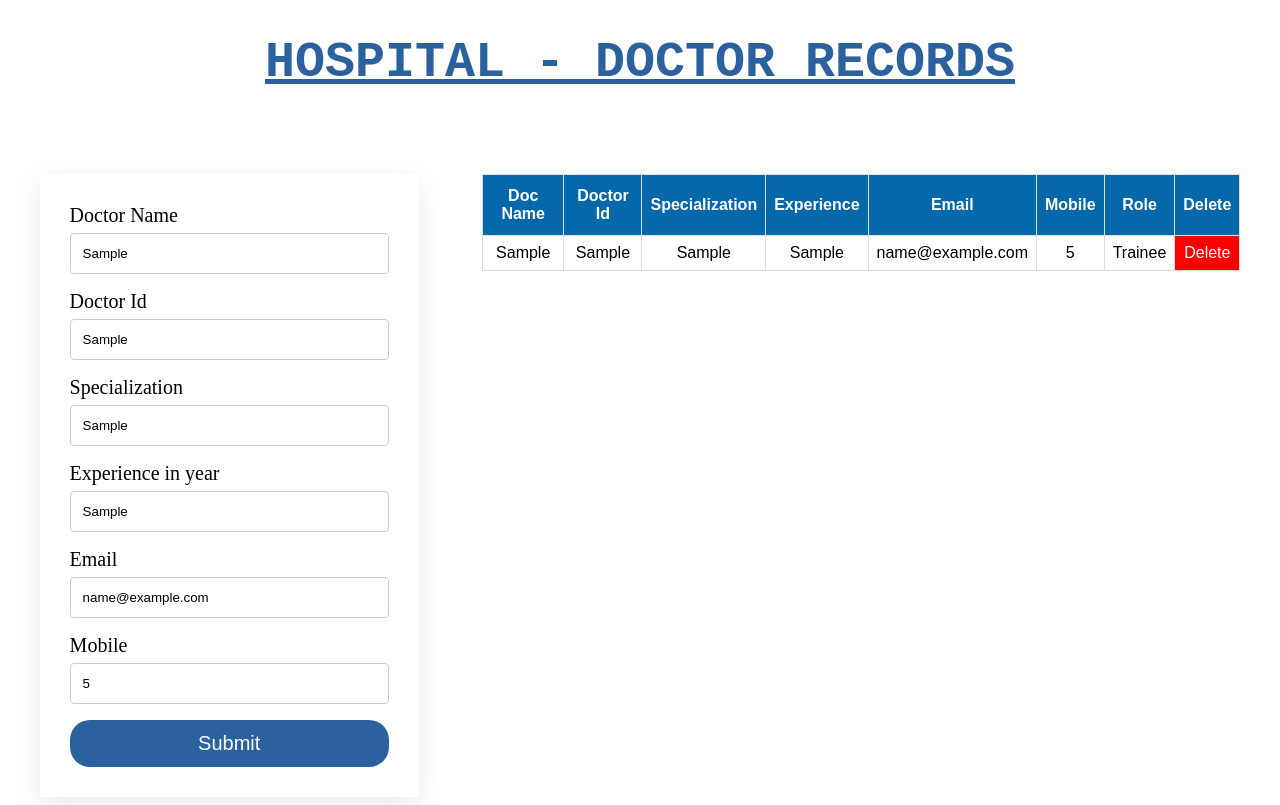
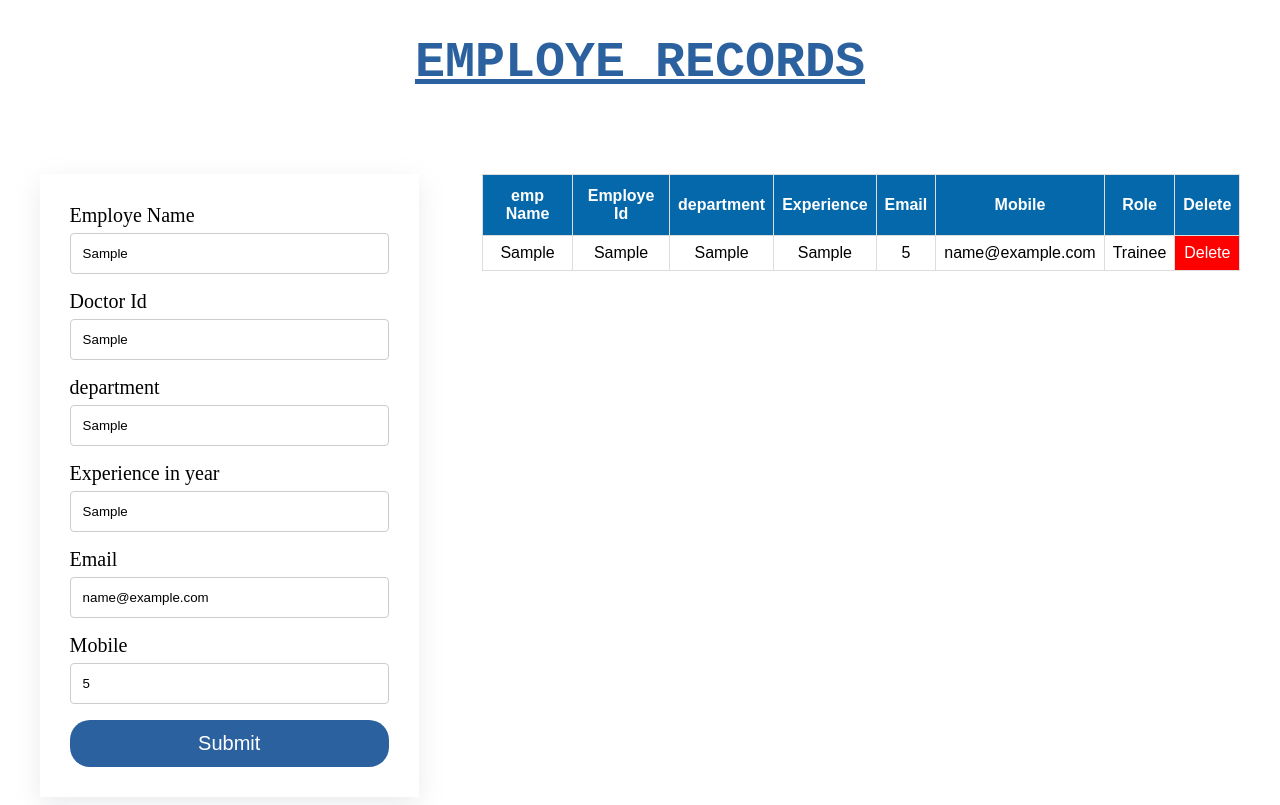
Before and after one commit to Shraddha908/JS2, a plain HTML site: page index.html in a window 1280 px wide. Both pictures are taken after typing "Sample", "Sample", "Sample", "Sample", "name@example.com", "5" into the empty fields and a click on the input 229 px from the left and 743 px from the top of the page. Drawn offline with Linux system fonts and the light colour scheme.

Commit message:
Employee-Record

```diff
--- a/index.html
+++ b/index.html
@@ -9,34 +9,34 @@
   </head>
   <body>
 
-    <h1>Hospital - Doctor Records</h1>
+    <h1> employe Records</h1>
 
     <div>
 
       <form>
-        <label>Doctor Name</label><br />
-        <input required id="docname" type="text" placeholder="Enter Doctor Name" /><br />
+        <label>Employe Name</label><br />
+        <input required id="empname" type="text" placeholder="Enter employe Name" /><br />
         <label>Doctor Id</label><br />
-        <input required id="docid" type="text" placeholder="Enter Doctor Id" /><br />
-        <label>Specialization</label><br />
+        <input required id="empid" type="text" placeholder="Enter employe Id" /><br />
+        <label>department</label><br />
         <input
-          id="spe"
+          id="dep"
           type="text"
-          placeholder="Enter Doctor Specialization"
+          placeholder="Enter employe department"
         /><br />
         <label>Experience in year</label><br />
         <input
           id="exp"
           type="text"
-          placeholder="Enter Doctor Experience in year"
+          placeholder="Enter Employe Experience in year"
         /><br />
         <label>Email</label><br />
-        <input id="email" type="email" placeholder="Enter Doctor Email" /><br />
+        <input id="email" type="email" placeholder="Enter Employe Email" /><br />
         <label>Mobile</label><br />
         <input
           id="mbl"
           type="number"
-          placeholder="Enter Doctor Mobile no"
+          placeholder="Enter Employe Mobile no"
         /><br />
         <input type="submit" />
       </form>
@@ -45,9 +45,9 @@
 
         <thead>
           <tr>
-            <th>Doc Name</th>
-            <th>Doctor Id</th>
-            <th>Specialization</th>
+            <th>emp Name</th>
+            <th>Employe Id</th>
+            <th>department</th>
             <th>Experience</th>
             <th>Email</th>
             <th>Mobile</th>
@@ -61,5 +61,6 @@
       </table>
     </div>
   </body>
-  <script src="./index.js"></script>
 </html>
+
+<script src="./record.js"></script>
--- /dev/null
+++ b/record.js
@@ -0,0 +1,65 @@
+let form = document.querySelector("form");
+let tbody = document.querySelector("tbody");
+
+let emp_arr = [];
+
+form.addEventListener("submit", getData);
+
+function getData(event) {
+    event.preventDefault();
+
+    let doc_data = {
+        name: form.empname.value,
+        id: form.empid.value,
+        dep: form.dep.value,   // corrected typo
+        exp: form.exp.value,
+        mbl: form.mbl.value,
+        email: form.email.value
+    };
+
+    emp_arr.push(doc_data); // corrected array name
+    display(emp_arr);
+}
+
+function display(data) {
+    tbody.innerHTML = "";
+
+    data.map(function (el) {
+        let row = document.createElement("tr");
+
+        let empname = document.createElement("td");
+        empname.innerText = el.name;
+
+        let empid = document.createElement("td");
+        empid.innerText = el.id;
+
+        let department = document.createElement("td");
+        department.innerText = el.dep;
+
+        let expirence = document.createElement("td");
+        expirence.innerText = el.exp;
+
+        let mobile = document.createElement("td");
+        mobile.innerText = el.mbl;
+
+        let email = document.createElement("td");
+        email.innerText = el.email;
+
+        let role = document.createElement("td");
+        if (el.exp >= 5) {
+            role.innerText = "Senior";
+        } else if (el.exp >= 2 && el.exp < 5) {
+            role.innerText = "Junior";
+        } else {
+            role.innerText = "Trainee";
+        }
+
+        let del = document.createElement("td");
+        del.innerText = "Delete";
+        del.style.backgroundColor = "red";
+        del.style.color = "white";
+
+        row.append(empname, empid, department, expirence, mobile, email, role, del);
+        tbody.append(row);
+    });
+}
```
